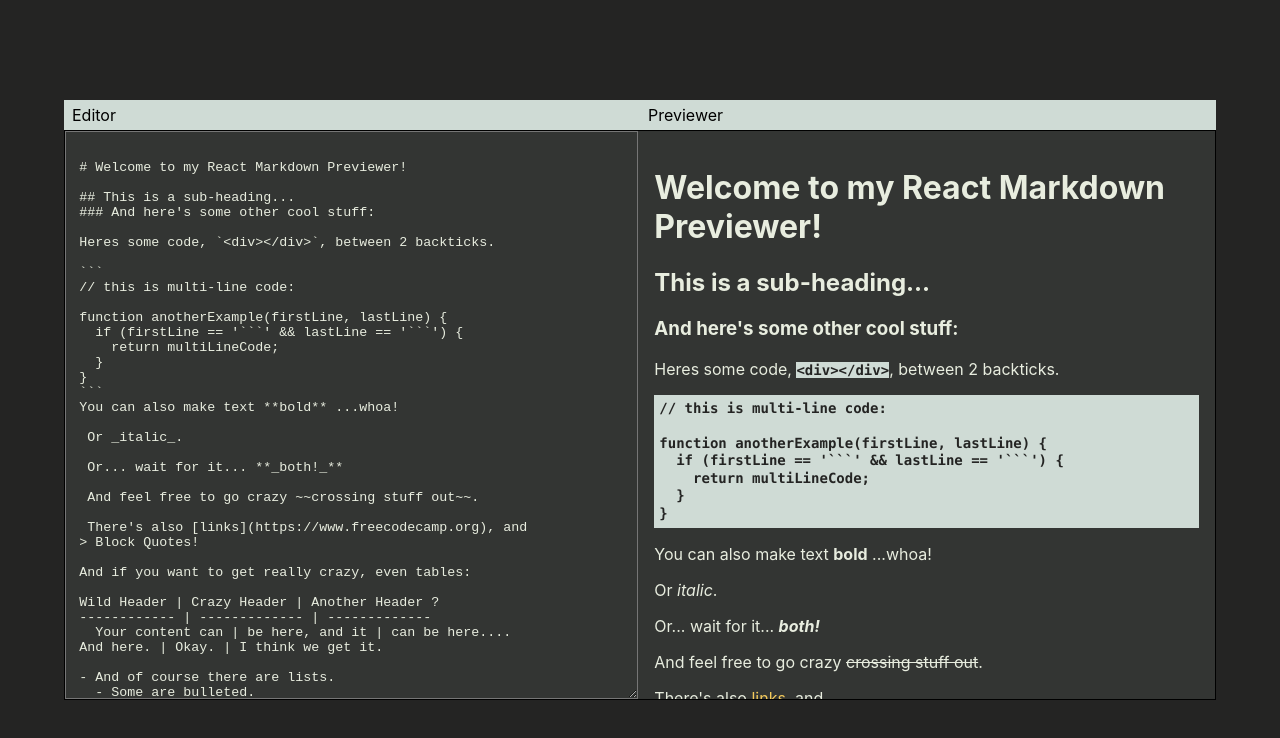
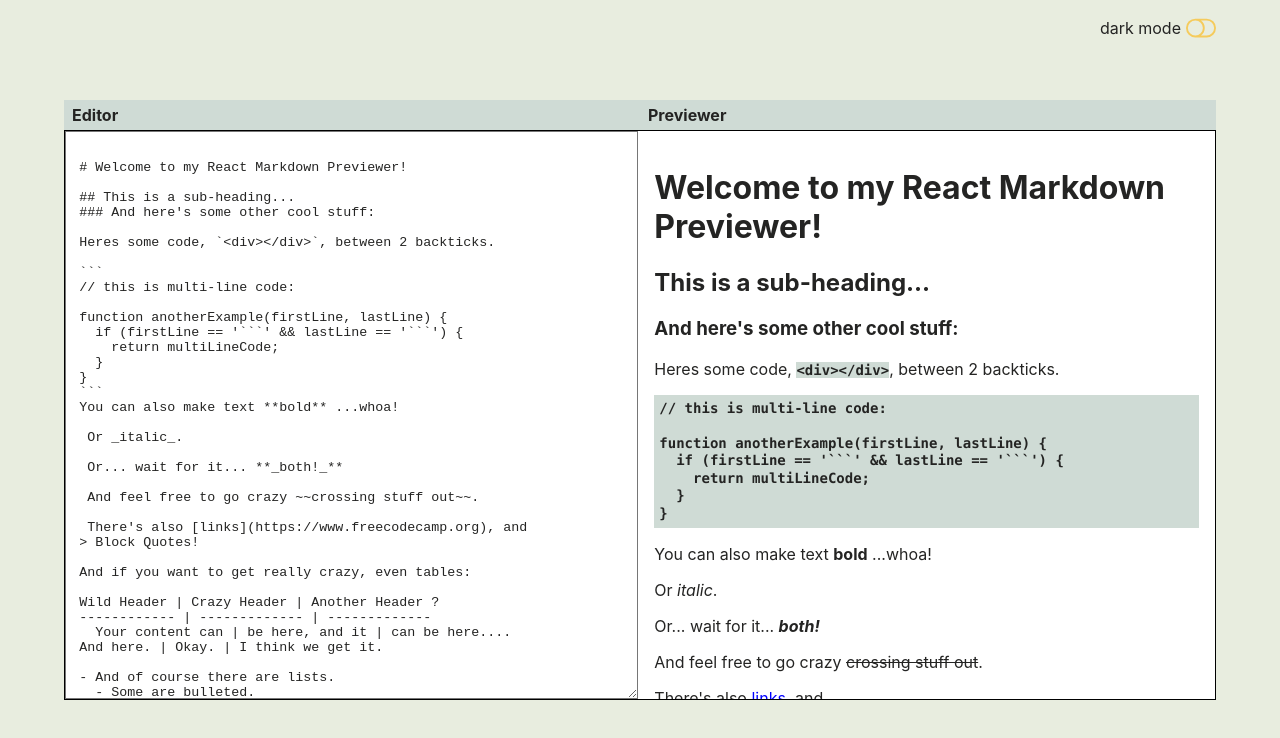
Before and after one commit to Ghalia98/markdown-previewer, a React (Create React App) app: page / in a window 1280 px wide. Shown: the top 738 px of the page. Built offline with nearby package versions, Linux system fonts and the light colour scheme.

Commit message:
add dark-mode toggle button and styling

```diff
--- a/src/App.js
+++ b/src/App.js
@@ -2,6 +2,7 @@ import './App.scss';
 import Editor from './components/editor/Editor';
 import Previewer from './components/previewer/Previewer';
 import Header from './components/header/Header';
+import DarkModeBtn from './components/darkModeBtn/DarkModeBtn';
 import { useState } from 'react';
 const initialMarkdown = `
 # Welcome to my React Markdown Previewer!
@@ -48,12 +49,16 @@ And here. | Okay. | I think we get it.
 `
 function App() {
   const [input, setInput] = useState(initialMarkdown)
+  const [darkmode, setDarkMode] = useState(false)
   return (
-    <div className="App">
-      <Header />
-      <div className='container'>
-        <Editor input={input} setInput={setInput} className="container" />
-        <Previewer input={input} className="container" />
+    <div className="App" style={darkmode ? { backgroundColor: '#242423' } : { backgroundColor: '#e8eddf' }}>
+      <DarkModeBtn darkmode={darkmode} setDarkMode={setDarkMode} />
+      <div className='app-container' >
+        <Header />
+        <div className="row">
+          <Editor input={input} setInput={setInput} darkmode={darkmode} className="container" />
+          <Previewer input={input} darkmode={darkmode} className="container" />
+        </div>
       </div>
     </div>
   );
--- a/src/App.scss
+++ b/src/App.scss
@@ -1,16 +1,20 @@
 .App {
   width: 100%;
+  height: 100vh;
+
+.app-container {
 display: flex;
 flex-direction: column;
 justify-content: center;
 align-items: center;
-height: 600px;
 position: absolute;
 top: 50%;
 left: 50%;
 transform: translate(-50%, -50%);
-
-.container {
+width: 100%;
+height: 600px;
+}
+.row{
   display: flex;
   width: 90%;
   border: 1px solid black;
@@ -27,4 +31,13 @@ transform: translate(-50%, -50%);
   }
 }
 
+.light {
+  background-color: #fff;
+  color:#242423;
+
+  a {
+    color: #00f
+  }
 }
+
+}
--- /dev/null
+++ b/src/components/darkModeBtn/DarkModeBtn.jsx
@@ -0,0 +1,23 @@
+import React from 'react';
+import './DarkModeBtn.scss';
+import { BsToggleOff, BsToggleOn } from 'react-icons/bs'
+import { IconContext } from 'react-icons';
+
+function DarkModeBtn(props) {
+    const handleClick = () => {
+        props.setDarkMode(value => !value)
+    }
+    return (
+        <div className='switch-container'>
+            <span style={props.darkmode ? { color: '#cfdbd5' } : { color: '#242423' }}>dark mode</span>
+            <div id="theme-switch">
+                <IconContext.Provider value={{ size: 30 }}>
+                    {props.darkmode ? <BsToggleOn onClick={handleClick} /> : <BsToggleOff onClick={handleClick} />}
+                </IconContext.Provider>
+
+            </div>
+        </div>
+    )
+}
+
+export default DarkModeBtn
--- /dev/null
+++ b/src/components/darkModeBtn/DarkModeBtn.scss
@@ -0,0 +1,19 @@
+.switch-container {
+    display: flex;
+    justify-content: flex-end;
+    align-items: center;
+    width: 95%;
+    padding:1% 0;
+
+    #theme-switch {
+        // position: fixed;
+        // right: 50px;
+        // top: 20px;
+        cursor: pointer;
+        color: #f5cb5c;
+        display: flex;
+        align-items: center;
+        padding-left: 5px;
+    }
+
+}
--- a/src/components/editor/Editor.jsx
+++ b/src/components/editor/Editor.jsx
@@ -7,7 +7,7 @@ function Editor(props) {
     }
     return (
         <>
-            <textarea id='editor' className="dark" value={props.input} onChange={handleInputChange}></textarea>
+            <textarea id='editor' className={props.darkmode ? "dark" : "light"} value={props.input} onChange={handleInputChange}></textarea>
         </>
     )
 }
--- a/src/components/header/Header.scss
+++ b/src/components/header/Header.scss
@@ -5,6 +5,9 @@
     margin: auto;
     display: flex;
     align-items: center;
+    color: #242423;
+    font-weight: 700;
+
     #editor-header,#preview-header {
         width: 50%;
         padding-left: 0.5em;
--- a/src/components/previewer/Previewer.jsx
+++ b/src/components/previewer/Previewer.jsx
@@ -4,7 +4,7 @@ import './Previewer.scss'
 
 function Previewer(props) {
   return (
-    <div id='preview' className='dark' dangerouslySetInnerHTML={{ __html: marked(props.input) }}></div>
+    <div id='preview' className={props.darkmode ? "dark" : "light"} dangerouslySetInnerHTML={{ __html: marked(props.input) }}></div>
   )
 }
 
--- a/src/index.scss
+++ b/src/index.scss
@@ -7,7 +7,9 @@ body {
   -moz-osx-font-smoothing: grayscale;
   height: 100vh;
   position: relative;
-  background-color:#242423;
+  #root {
+    height: 100vh;
+  }
 
 
 }
```
